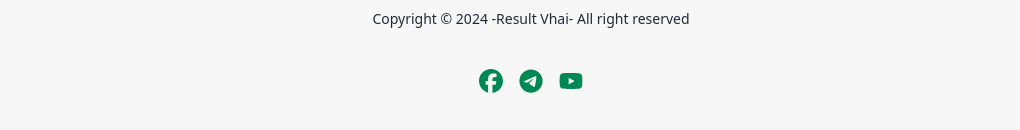
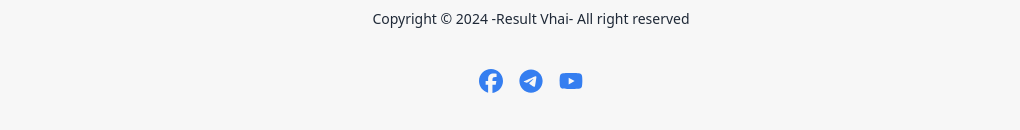
Before and after one commit to jahidul2004/result-vhai, a React (Vite) app: page / in a window 1280 px wide. Shown: the part 1011-1141 px from the top of the page, without its empty margins (109-1129 px from the left). Built offline with nearby package versions, Linux system fonts and the light colour scheme.

Commit message:
Footer updated.

```diff
--- a/src/common/Footer/Footer.jsx
+++ b/src/common/Footer/Footer.jsx
@@ -1,6 +1,5 @@
 import { FaFacebook, FaTelegram, FaYoutube } from "react-icons/fa6";
 import logo from "../../assets/slack.png";
-import { TiSocialYoutubeCircular } from "react-icons/ti";
 
 const Footer = () => {
     return (
@@ -18,7 +17,7 @@ const Footer = () => {
                 </p>
             </aside>
             <nav>
-                <div className="grid grid-flow-col gap-4 text-2xl text-[#008854]">
+                <div className="grid grid-flow-col gap-4 text-2xl text-[#357ef0]">
                     <a>
                         <FaFacebook />
                     </a>
```
